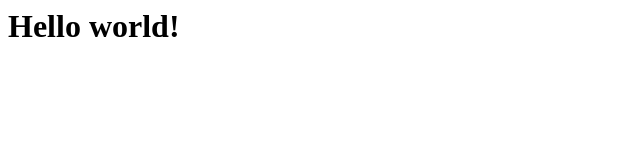
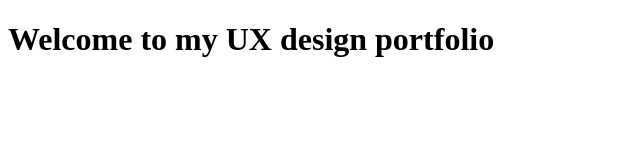
Before and after one commit to mahymahran/myuxportfolio, a plain HTML site: page index.html in a window 1280 px wide. Shown: the whole page, without its empty margins (0-640 px from the left). Drawn offline with Linux system fonts and the light colour scheme.

Commit message:
Updating index.html with simple intro text

```diff
--- a/index.html
+++ b/index.html
@@ -1 +1,13 @@
-<h1>Hello world!</h1>
+<!DOCTYPE html>
+<html>
+    <head>
+        <title>Mahy's UX Portfolio</title>
+
+    </head>
+
+
+    <body>
+        <h1>Welcome to my UX design portfolio</h1>
+
+    </body>
+</html>
```
